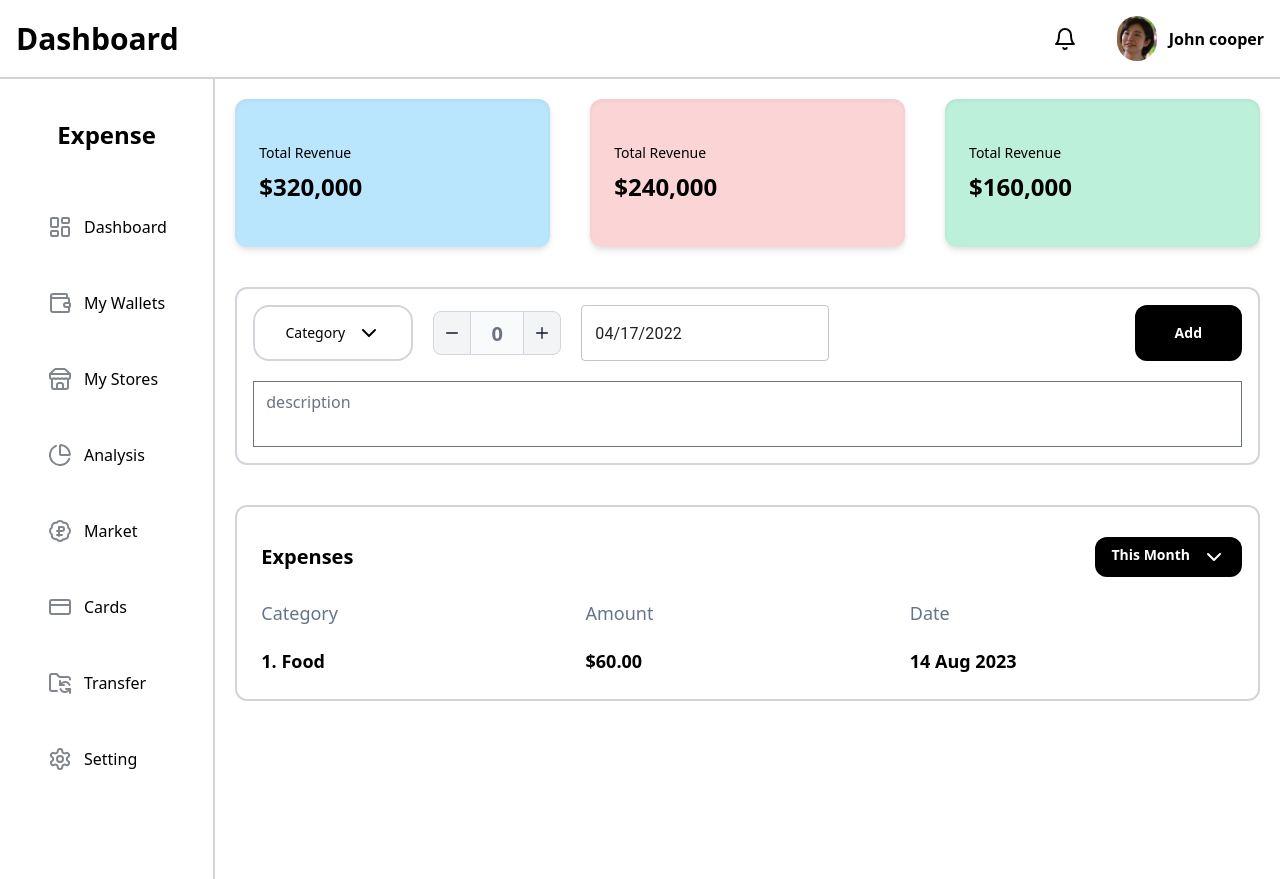
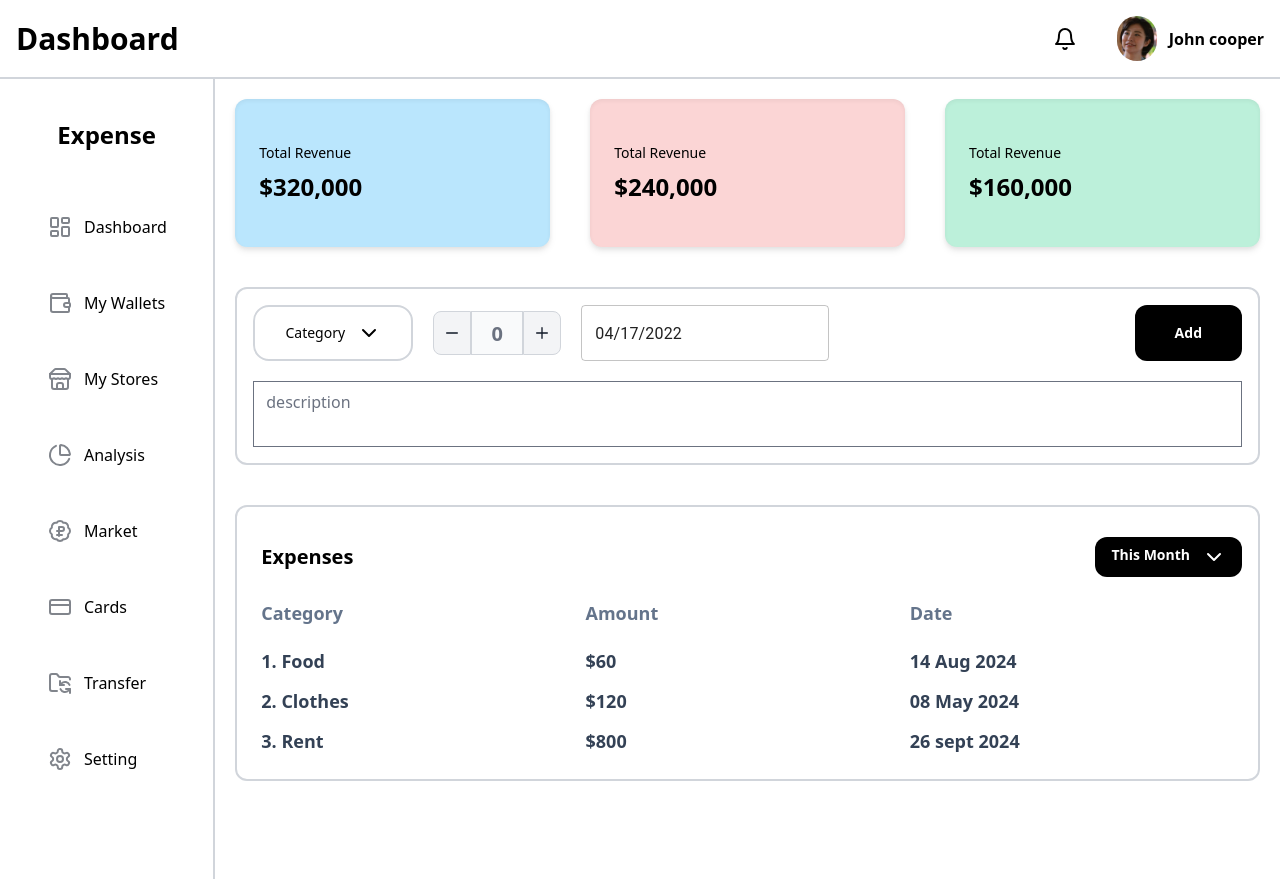
Before and after one commit to Maxcillius/ExpenseTracker, a React (Vite) app: page / in a window 1280 px wide. Built offline with nearby package versions, Linux system fonts and the light colour scheme.

Commit message:
Changes in responsiveness

```diff
--- a/src/components/addexpense.tsx
+++ b/src/components/addexpense.tsx
@@ -7,8 +7,8 @@ export default function AddExpense() {
     return (
         <div className="h-full w-full">
             <form action="submit" className="flex flex-col justify-between p-4 gap-5">
-                <div className="flex flex-col md:flex-row justify-between gap-2">
-                    <div className="flex md:flex-row justify-center gap-1 md:gap-5">
+                <div className="flex flex-col md:flex-row justify-between gap-4 md:gap-2">
+                    <div className="flex md:flex-row justify-center gap-2 md:gap-5">
                         <div className="flex flex-col justify-center px-2 w-40 md:h-full md:px-10 border-2 border-gray-300 rounded-xl md:rounded-2xl hover:cursor-pointer hover:border-black">
                             <div className="flex flex-row text-sm md:text-md justify-center gap-1 md:gap-3">
                                 <p className="flex flex-col justify-center">
@@ -33,7 +33,7 @@ export default function AddExpense() {
                         <button className="text-sm md:text-md py-2 px-10 bg-black text-white font-bold rounded-xl">Add</button>
                     </div>
                 </div>
-                <textarea name="description" id="desc" placeholder="description" className="resize-none focus:outline-none outline-none hover:border-black"></textarea>
+                <textarea name="description" id="desc" placeholder="description" className="resize-none focus:outline-none outline-none hover:border-black text-slate-700"></textarea>
             </form>
         </div>
     )
--- a/src/components/navbar.tsx
+++ b/src/components/navbar.tsx
@@ -5,7 +5,7 @@ export default function Navbar() {
     return (
         <div className="flex flex-row justify-between p-4 border-b-2 border-gray-300">
             <div className="flex flex-row justify-center gap-4">
-                <div className="self-center block md:hidden">
+                <div className="self-center block md:hidden hover:cursor-pointer">
                     <Menu />
                 </div>
                 <h1 className="text-xl md:text-3xl font-bold text-black self-center">Dashboard</h1>
--- a/src/components/ui/avatar.tsx
+++ b/src/components/ui/avatar.tsx
@@ -2,7 +2,7 @@ import avatar from '../../assets/avatar.jpeg';
 
 export default function Avatar() {
     return (
-        <div className='flex flex-row justify-center gap-3'>
+        <div className='flex flex-row justify-center gap-3 hover:cursor-pointer'>
             <div>
                 <img src={avatar} alt='avatar' height={100} width={40} className='rounded-full'></img>
             </div>
--- a/src/components/ui/history.tsx
+++ b/src/components/ui/history.tsx
@@ -4,6 +4,26 @@ import { useState } from 'react';
 export default function History() {
 
     const [ isDropDown, setDropDown ] = useState(false);
+    const [ transactions, setTransactions ] = useState([
+        {
+            id: 1,
+            category: 'Food',
+            amount: 60,
+            date: '14 Aug 2024'
+        },
+        {
+            id: 2,
+            category: 'Clothes',
+            amount: 120,
+            date: '08 May 2024'
+        },
+        {
+            id: 3,
+            category: 'Rent',
+            amount: 800,
+            date: '26 sept 2024'
+        },
+    ]);
 
     return (
         <div className="border-2 border-gray-300 rounded-xl p-4">
@@ -23,21 +43,42 @@ export default function History() {
             </div>
             <div className="grid grid-cols-3 auto-rows-auto p-2">
                 <div className="flex flex-col justify-start gap-5">
-                    <p className="text-slate-500 md:text-lg text-sm">Category</p>
-                    <div className="flex flex-col justify-start">
-                        <p className="font-bold text-black md:text-lg text-sm">1. Food</p>
+                    <p className="text-slate-500 md:text-lg text-sm font-semibold">Category</p>
+                    {
+
+                    }
+                    <div className="flex flex-col justify-start gap-3">
+                        {
+                            transactions.map((data) => {
+                                return (
+                                    <p className="font-semibold text-slate-700 md:text-lg text-sm">{data.id}. {data.category}</p>
+                                )
+                            })
+                        }
                     </div>
                 </div>
                 <div className="flex flex-col justify-start gap-5">
-                    <p className="text-slate-500 md:text-lg text-sm">Amount</p>
-                        <div className="flex flex-col justify-start">
-                            <p className="font-bold text-black md:text-lg text-sm">$60.00</p>
+                    <p className="text-slate-500 md:text-lg text-sm font-semibold">Amount</p>
+                        <div className="flex flex-col justify-start gap-3">
+                            {
+                                transactions.map((data) => {
+                                    return (
+                                        <p className="font-semibold text-slate-700 md:text-lg text-sm">${data.amount}</p>
+                                    )
+                                })
+                            }
                         </div>
                 </div>
                 <div className="flex flex-col justify-start gap-5">
-                    <p className="text-slate-500 md:text-lg text-sm">Date</p>
-                        <div className="flex flex-col justify-start">
-                            <p className="font-bold text-black md:text-lg text-sm">14 Aug 2023</p>
+                    <p className="text-slate-500 md:text-lg text-sm font-semibold">Date</p>
+                        <div className="flex flex-col justify-start gap-3">
+                            {
+                                transactions.map((data) => {
+                                    return (
+                                        <p className="font-semibold text-slate-700 md:text-lg text-sm">{data.date}</p>
+                                    )
+                                })
+                            }
                         </div>
                 </div>
             </div>
--- a/src/components/ui/numberInput.tsx
+++ b/src/components/ui/numberInput.tsx
@@ -2,13 +2,13 @@ export default function NumberInput() {
     return (
         <form className="max-w-xs mx-auto flex flex-col justify-center">
             <div className="relative flex items-center max-w-[8rem]">
-                <button type="button" id="decrement-button" data-input-counter-decrement="quantity-input" className="bg-gray-100 dark:bg-gray-700 dark:hover:bg-gray-600 dark:border-gray-600 hover:bg-gray-200 border border-gray-300 rounded-s-lg p-3 h-11 focus:ring-gray-100 dark:focus:ring-gray-700 focus:ring-2 focus:outline-none">
+                <button type="button" id="decrement-button" data-input-counter-decrement="quantity-input" className="bg-gray-100 dark:bg-gray-700 dark:hover:bg-gray-600 dark:border-gray-600 hover:bg-gray-200 border border-gray-300 rounded-s-lg p-3 h-8 md:h-11 focus:ring-gray-100 dark:focus:ring-gray-700 focus:ring-2 focus:outline-none">
                     <svg className="h-2 w-2 md:w-3 md:h-3 text-gray-900 dark:text-white" aria-hidden="true" xmlns="http://www.w3.org/2000/svg" fill="none" viewBox="0 0 18 2">
                         <path stroke="currentColor" stroke-linecap="round" stroke-linejoin="round" stroke-width="2" d="M1 1h16"/>
                     </svg>
                 </button>
-                <input type="text" id="quantity-input" data-input-counter aria-describedby="helper-text-explanation" className="bg-gray-50 md:border-x-0 border-gray-300 h-11 text-center text-gray-900 text-xl focus:ring-blue-500 focus:border-blue-500 block w-full py-2.5 dark:bg-gray-700 dark:border-gray-600 dark:placeholder-gray-400 dark:text-white dark:focus:ring-blue-500 dark:focus:border-blue-500 focus:outline-none outline-none font-semibold" placeholder="0" required />
-                <button type="button" id="increment-button" data-input-counter-increment="quantity-input" className="bg-gray-100 dark:bg-gray-700 dark:hover:bg-gray-600 dark:border-gray-600 hover:bg-gray-200 border border-gray-300 rounded-e-lg p-3 h-11 focus:ring-gray-100 dark:focus:ring-gray-700 focus:ring-2 focus:outline-none">
+                <input type="text" id="quantity-input" data-input-counter aria-describedby="helper-text-explanation" className="bg-gray-50 border-gray-300 h-8 md:h-11 text-center text-gray-900 text-xl focus:ring-blue-500 focus:border-blue-500 block w-full py-2.5 dark:bg-gray-700 dark:border-gray-600 dark:placeholder-gray-400 dark:text-white dark:focus:ring-blue-500 dark:focus:border-blue-500 focus:outline-none outline-none font-semibold" placeholder="0" required />
+                <button type="button" id="increment-button" data-input-counter-increment="quantity-input" className="bg-gray-100 dark:bg-gray-700 dark:hover:bg-gray-600 dark:border-gray-600 hover:bg-gray-200 border border-gray-300 rounded-e-lg p-3 h-8 md:h-11 focus:ring-gray-100 dark:focus:ring-gray-700 focus:ring-2 focus:outline-none">
                     <svg className="h-2 w-2 md:w-3 md:h-3 text-gray-900 dark:text-white" aria-hidden="true" xmlns="http://www.w3.org/2000/svg" fill="none" viewBox="0 0 18 18">
                         <path stroke="currentColor" stroke-linecap="round" stroke-linejoin="round" stroke-width="2" d="M9 1v16M1 9h16"/>
                     </svg>
--- a/src/components/ui/user.tsx
+++ b/src/components/ui/user.tsx
@@ -5,7 +5,7 @@ export default function User() {
     return (
         <div className="flex flex-row justify-around gap-5 md:gap-10">
             <div className="flex flex-col justify-center">
-                <Bell className='size-5 md:size-6'/>
+                <Bell className='size-5 md:size-6 hover:cursor-pointer'/>
             </div>
             <Avatar />
         </div>
--- /dev/null
+++ b/src/types/history.ts
@@ -0,0 +1,7 @@
+interface History {
+    category: string,
+    amount: number,
+    date: string,
+}
+
+export type { History }
```
